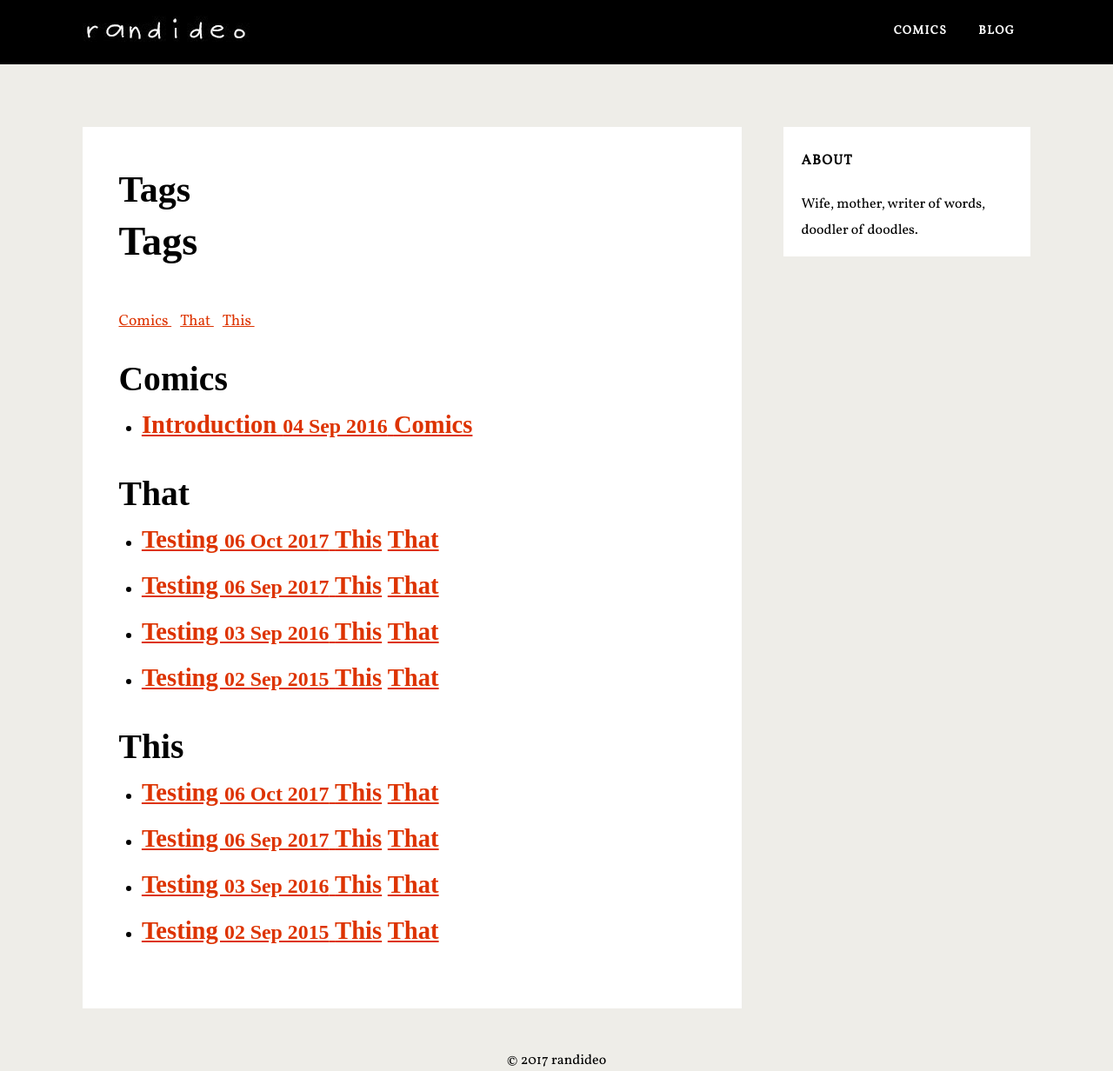
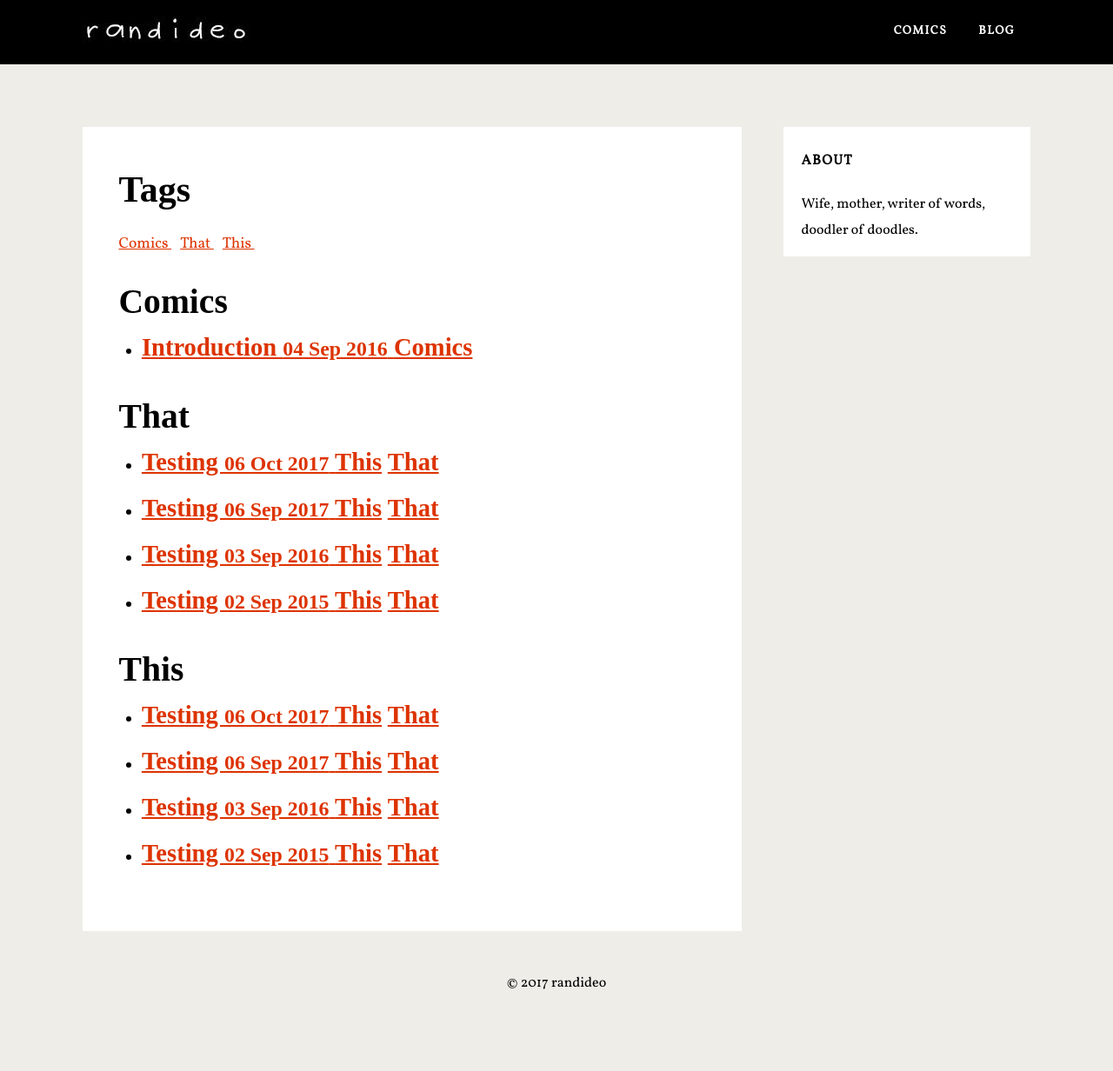
Before and after one commit to randideo/randideo.github.io, a Jekyll site: the page built from tags.html, in a window 1280 px wide. Shown: the whole page at 87% size. Built offline with Jekyll 4.4.1, drawn with Linux system fonts in a browser that asks for light colours; nearby versions of some CDN libraries; some web fonts are replaced; comment, search, counter and statistics services are not loaded; after the commit the page ends 1143 px from its top, so only the background shows below that.

Commit message:
Update tags.html

```diff
--- a/tags.html
+++ b/tags.html
@@ -29,11 +29,6 @@ Here we generate all the tags.
 {% endif %}
 {% endfor %}
 
-<h1 class="page-title">
-  {{ page.title }}
-</h1>
-<br/>
-
 <div class="posts">
 <p>
 {% for tag in tags %}
```
